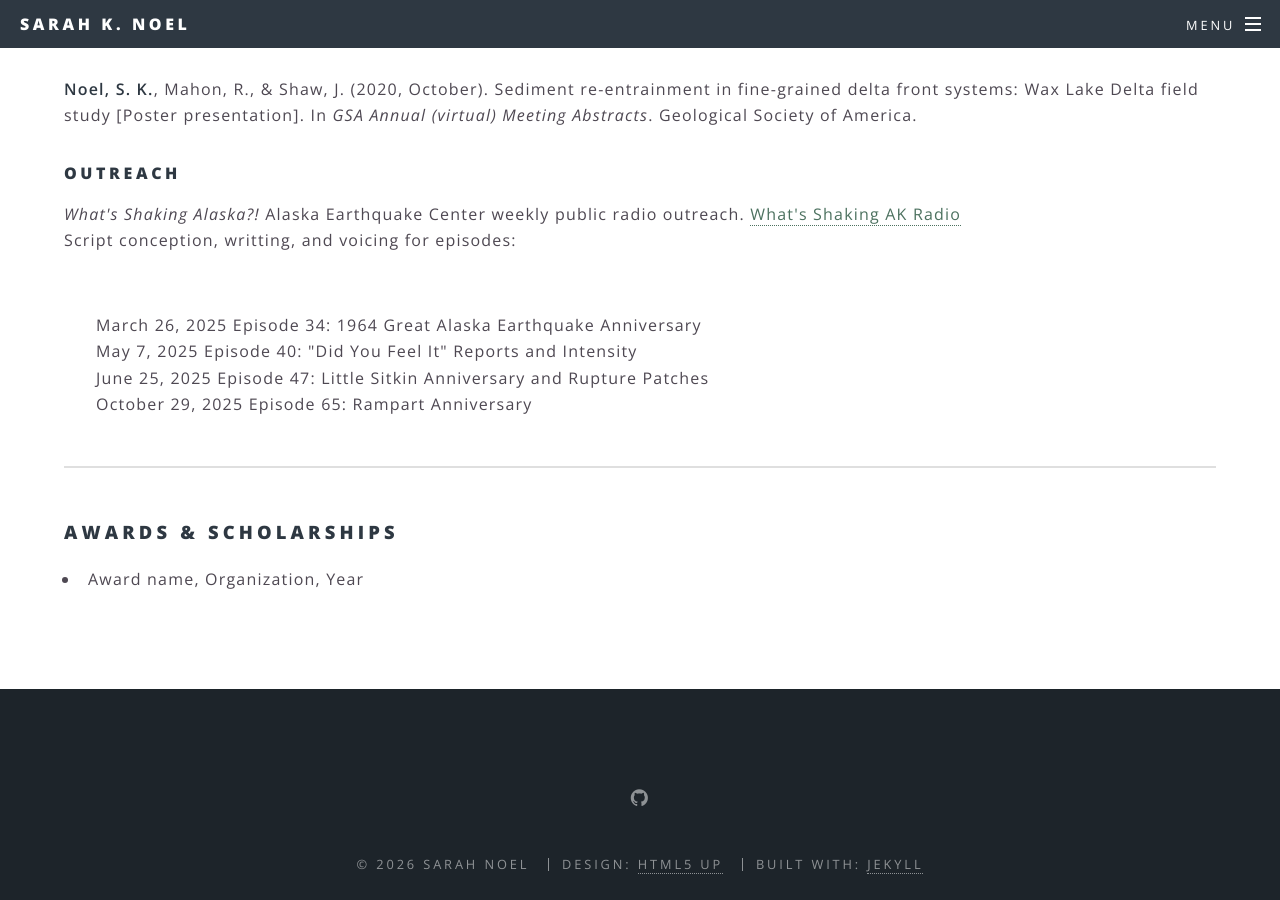
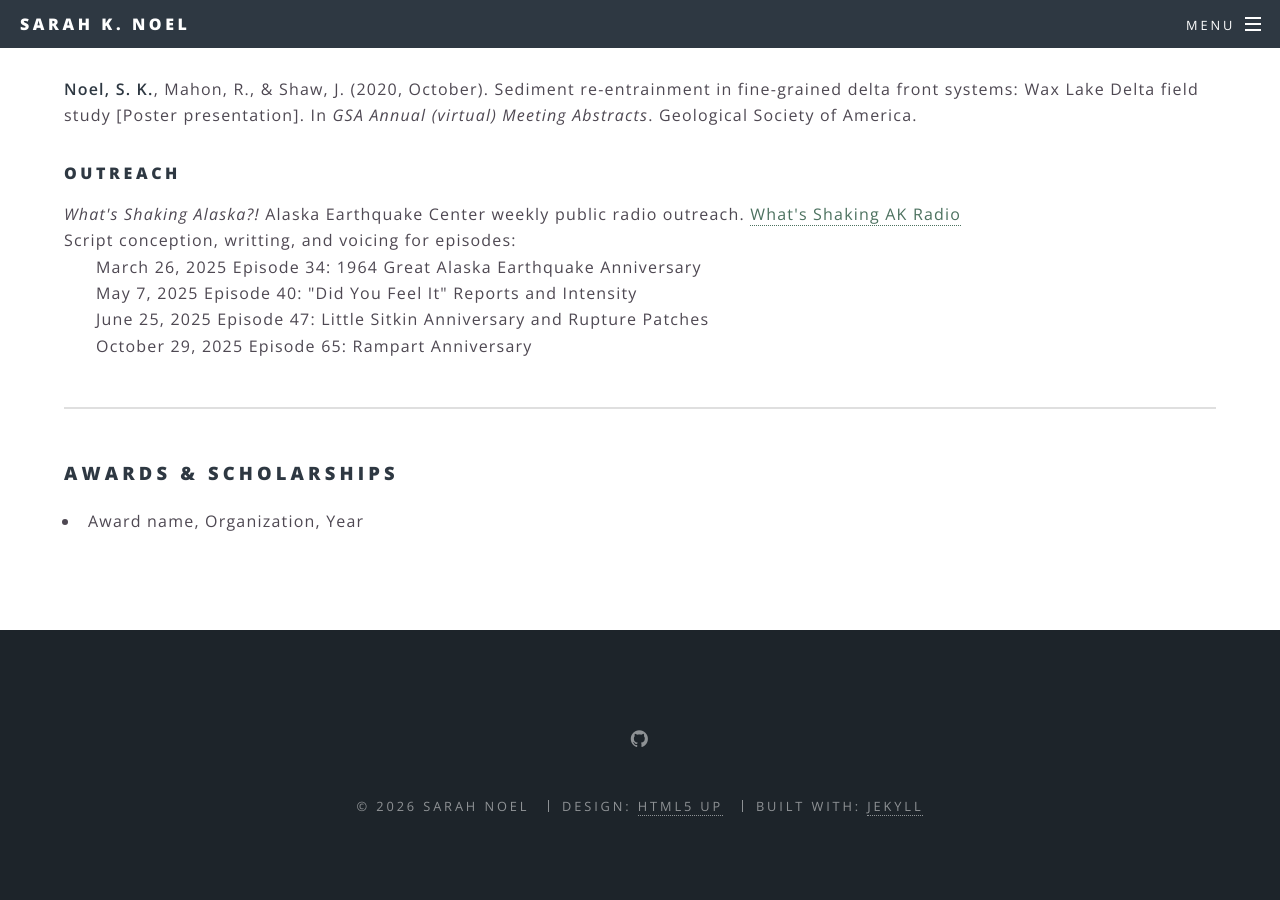
Before and after one commit to aknoel/academic, a Jekyll site: the page built from cv.html, in a window 1280 px wide and 900 px high, scrolled down 2060 px. Built offline with Jekyll 4.4.1, drawn with Linux system fonts in a browser that asks for light colours.

Commit message:
cv updates

```diff
--- a/cv.html
+++ b/cv.html
@@ -80,7 +80,7 @@ subtitle:
 	<h4>Outreach</h4>
 	<p><i>What's Shaking Alaska?!</i> Alaska Earthquake Center weekly public radio outreach.
 		<a href="https://earthquake.alaska.edu/AEC-radio">What's Shaking AK Radio</a><br \>
-		Script conception, writting, and voicing for episodes:</p><br \>
+		Script conception, writting, and voicing for episodes:<br \>
 		<span style="margin-left: 2em;">March 26, 2025 Episode 34: 1964 Great Alaska Earthquake Anniversary</span><br \>
 		<span style="margin-left: 2em;">May 7, 2025 Episode 40: "Did You Feel It" Reports and Intensity</span><br \>
 		<span style="margin-left: 2em;">June 25, 2025 Episode 47: Little Sitkin Anniversary and Rupture Patches</span><br \>
```
